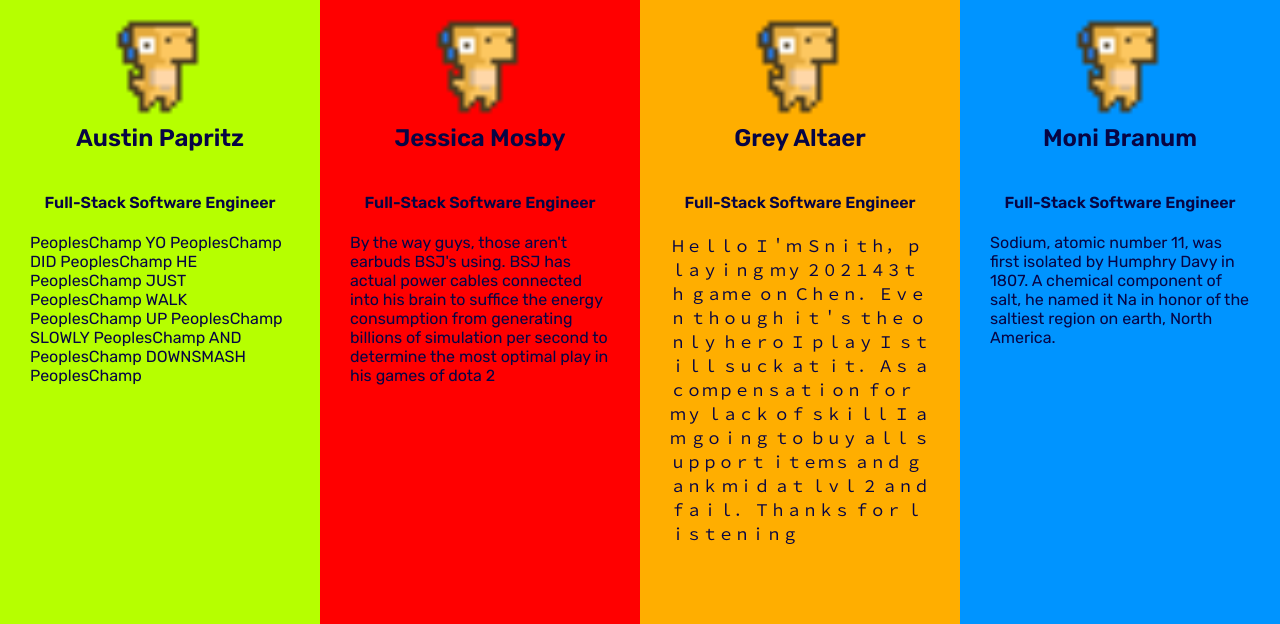
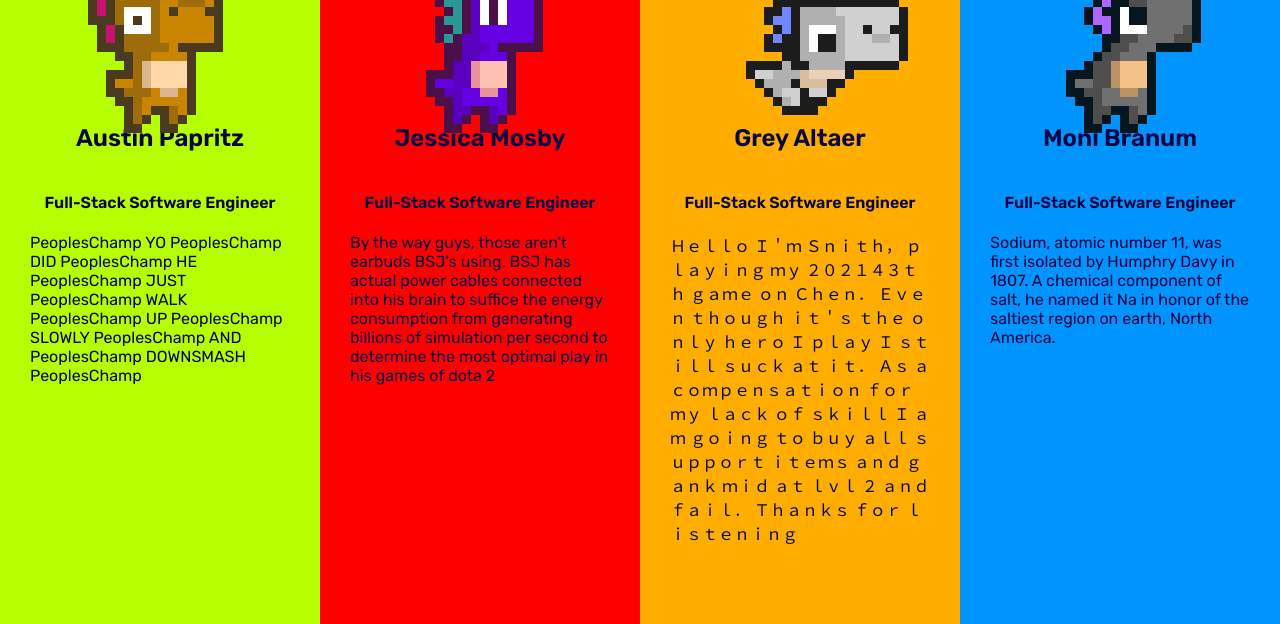
Before and after one commit to jessicalmosby/PW-Dino-game, a plain HTML site: page about-us/index.html in a window 1280 px wide. Shown: the part 176-800 px from the top of the page. Drawn offline with nearby package versions, Linux system fonts and the light colour scheme.

Commit message:
dinos are well spaced and animated sprites

```diff
--- a/about-us/index.html
+++ b/about-us/index.html
@@ -29,6 +29,7 @@
         <link rel="stylesheet" href="../styles/global.css" />
         <link rel="stylesheet" href="../styles/about-us.css" />
         <link rel="stylesheet" href="../styles/nav.css" />
+        <link rel="stylesheet" href="../styles/sprites.css" />
         <!-- add link for page specific css -->
     </head>
 
@@ -83,13 +84,10 @@
         </div>
         <div id="dinodivs-title">DINODEVS</div>
         <div id="dino-gifs">
-            <img src="../assets/DinoSprite.gif" />
-            <img src="../assets/DinoSprite.gif" />
-            <img src="../assets/DinoSprite.gif" />
-            <img src="../assets/DinoSprite.gif" />
+            <div class="austin-sprite"></div>
+            <div class="jess-sprite"></div>
+            <div class="grey-sprite"></div>
+            <div class="moni-sprite"></div>
         </div>
-        <!-- <div id="name"></div>
-        <div id="title"></div>
-        <div id="bio"></div> -->
     </body>
 </html>
--- a/styles/about-us.css
+++ b/styles/about-us.css
@@ -62,21 +62,18 @@ p {
 }
 
 #dino-gifs {
+    display: flex;
+    justify-content: space-around;
     text-align: center;
     z-index: 2;
-    top: 22%;
+    top: 15%;
     left: 50%;
     transform: translateX(-50%);
     position: absolute;
     width: 100%;
-    display: flex;
-    justify-content: space-around;
 }
 
-#dino-gifs img {
-    height: 8rem;
-}
-
+/*
 #name {
     text-align: center;
     z-index: 2;
@@ -111,4 +108,4 @@ p {
     width: 100%;
     display: flex;
     justify-content: space-around;
-}
+} */
--- a/styles/sprites.css
+++ b/styles/sprites.css
@@ -235,3 +235,71 @@
         background-position: -1728px;
     }
 }
+
+.austin-sprite {
+    /* position: absolute; */
+    background: transparent url('/assets/about-sprites/austin-sprite.png') 0 0 no-repeat;
+    width: calc(864px / 4);
+    height: 216px;
+    animation: austin-sprite 1s steps(4) infinite;
+}
+
+@keyframes austin-sprite {
+    from {
+        background-position: 0;
+    }
+    to {
+        background-position: -864px;
+    }
+}
+
+.jess-sprite {
+    /* position: absolute; */
+    background: transparent url('/assets/about-sprites/jess-sprite.png') 0 0 no-repeat;
+    width: calc(648px / 3);
+    height: 216px;
+    animation: jess-sprite 1s steps(3) infinite;
+}
+
+@keyframes jess-sprite {
+    from {
+        background-position: 0;
+    }
+    to {
+        background-position: -648px;
+    }
+}
+
+.grey-sprite {
+    /* position: absolute; */
+    background: transparent url('/assets/about-sprites/grey-sprite.png') 0 0 no-repeat;
+    width: calc(1296px / 6);
+    height: 216px;
+    animation: grey-sprite 1s steps(6) infinite;
+}
+
+@keyframes grey-sprite {
+    from {
+        background-position: 0;
+    }
+    to {
+        background-position: -1296px;
+    }
+}
+
+.moni-sprite {
+    /* position: absolute; */
+    background: transparent url('/assets/about-sprites/moni-sprite.png') 0 0 no-repeat;
+    width: calc(648px / 3);
+    height: 216px;
+    animation: moni-sprite 1s steps(3) infinite;
+}
+
+@keyframes moni-sprite {
+    from {
+        background-position: 0;
+    }
+    to {
+        background-position: -648px;
+    }
+}
```
